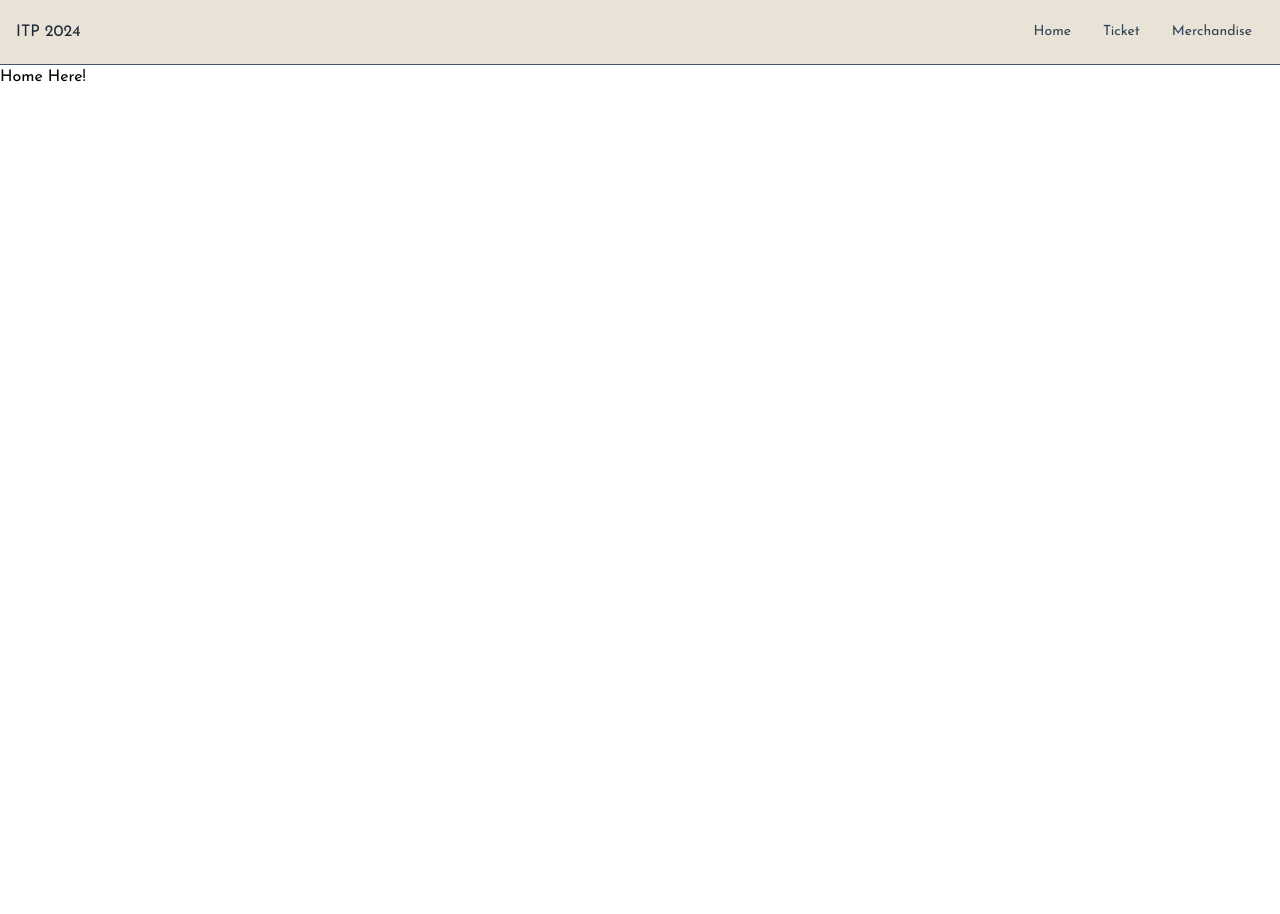
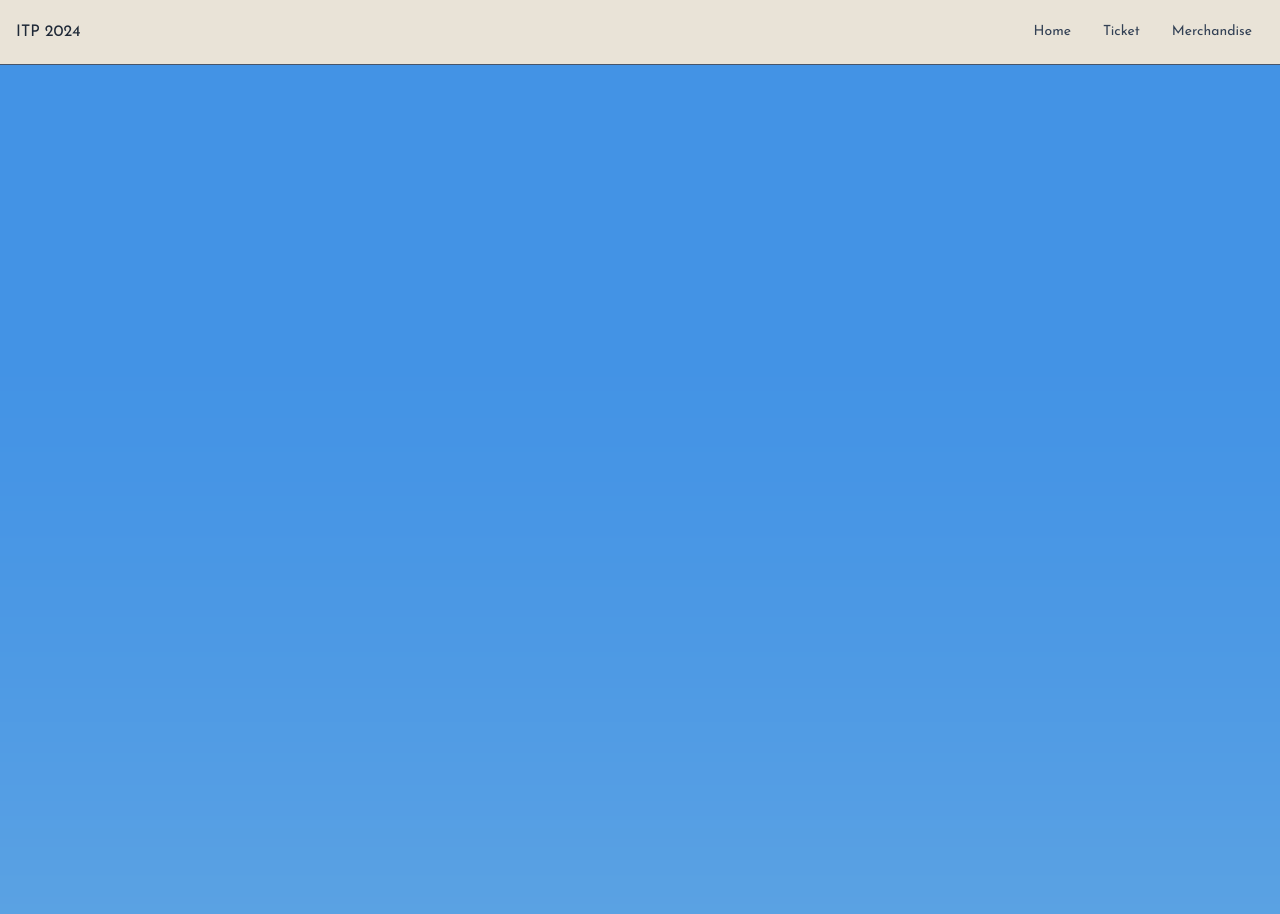
Before and after one commit to IT-Psikologi-2024/Anxiety, a Next.js app: page / in a window 1280 px wide. Shown: the top 914 px of the page. Before the commit the page ends 800 px from the top, so only its background shows below. Built offline with nearby package versions, Linux system fonts and the light colour scheme.

Commit message:
Add home background

```diff
--- a/src/app/components/Navbar.tsx
+++ b/src/app/components/Navbar.tsx
@@ -4,12 +4,12 @@ import NavItem from './NavItem';
 
 export const Navbar: React.FC = () => {
   return (
-    <nav className="bg-[#E9E3D7] border-b border-solid border-slate-600 font-josefin w-[100vw] sticky top-0 z-10">
+    <nav className="bg-[#E9E3D7] border-b border-solid border-slate-600 font-josefin w-full sticky top-0 z-10">
       <div className="max-w-7xl mx-auto flex items-center justify-between h-16 px-4">
         <div className="text-gray-800 text-l">ITP 2024</div>
         <ul className="flex flex-col md:flex-row md:items-center px-2 md:px-0 py-1 space-y-2 md:space-y-0 md:space-x-2 font-medium text-slate-700 text-sm">
         <NavItem href="/">Home</NavItem>
-          <NavItem href="/ticket">Ticket</NavItem>
+          <NavItem href="/tickettypes">Ticket</NavItem>
           <NavItem href="/merchandise">Merchandise</NavItem>
         </ul>
       </div>
--- a/src/app/page.tsx
+++ b/src/app/page.tsx
@@ -1,16 +1,20 @@
 import React from 'react';
 import { Navbar } from './components/Navbar';
+import Image from 'next/image';
 
 const MyApp: React.FC = () => {
-
   return (
-    <>
-      <Navbar />
-      <div>
-        Home Here!
+      <div className='relative w-full h-[3657px]'>
+        <Navbar />
+          <Image
+            src="/bg-homepage.svg"
+            fill
+            alt="home background"
+            sizes='none'
+            className='object-cover'
+          />
       </div>
-    </>
   );
-}
+};
 
 export default MyApp;
--- a/src/app/ticket/page.tsx
+++ b/src/app/tickettypes/page.tsx
@@ -1,7 +1,7 @@
 import React from 'react'
 import { Navbar } from '../components/Navbar'
 
-const TicketPage = () => {
+const TicketTypesPage = () => {
   return (
     <>
     <Navbar />
@@ -12,4 +12,4 @@ const TicketPage = () => {
   )
 }
 
-export default TicketPage
+export default TicketTypesPage
--- a/tailwind.config.ts
+++ b/tailwind.config.ts
@@ -1,3 +1,4 @@
+// tailwind.config.ts
 import type { Config } from "tailwindcss";
 
 const config: Config = {
@@ -9,9 +10,6 @@ const config: Config = {
   theme: {
     extend: {
       backgroundImage: {
-        "gradient-radial": "radial-gradient(var(--tw-gradient-stops))",
-        "gradient-conic":
-          "conic-gradient(from 180deg at 50% 50%, var(--tw-gradient-stops))",
       },
       fontFamily: {
         inter: ['Inter', 'sans-serif'],
```
Also changed, not shown: public/awan.svg (added), public/bg-homepage.svg (added), src/app/globals.css (line endings or trailing spaces).
